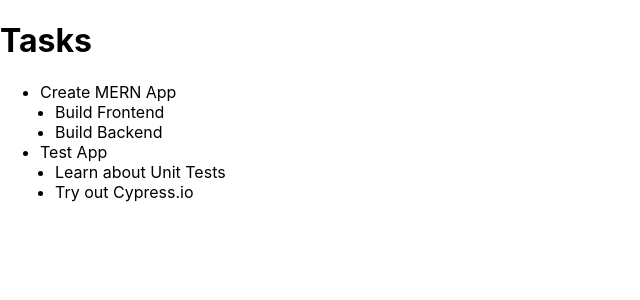
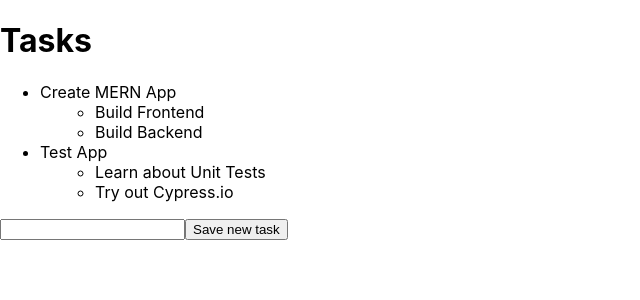
Before and after one commit to MichDist/extended-todo-list, a React (Create React App) app: page / in a window 1280 px wide. Shown: the top 300 px of the page, without its empty margins (0-640 px from the left). Built offline with nearby package versions, Linux system fonts and the light colour scheme.

Commit message:
Improved List and added simple form

```diff
--- a/src/App.js
+++ b/src/App.js
@@ -1,6 +1,7 @@
 import './App.css';
-//import ReactDOM from 'react-dom'
-import React, { useState } from 'react'
+//import ReactDOM from 'react-dom';
+import React, { useState } from 'react';
+import Task from './components/Task';
 
 const tasks = [
   {
@@ -41,27 +42,24 @@ const tasks = [
   }
 ]
 
-const Subtask = ({task}) => {
-  return (
-    task.subtasks.map(subtask => <li class='subtask' key={subtask.id}>{subtask.content}</li>)
-  )
-}
+const App = () => {
+  const [tasksState, setTasks] = useState(tasks);
 
-const Task = () => {
-  return (
-    tasks.map(task => <li key={task.id}>{task.content}
-    {<Subtask task={task} />}</li>)
-  )
-}
-
-const App = () => {
+  const addTask = (event) => {
+    event.preventDefault();
+    console.log('Button clicked', event.target);
+  }
 
   return (
     <div>
       <h1>Tasks</h1>
       <ul>
-        <Task />
+        <Task tasks={tasksState}/>
       </ul>
+      <form onSubmit={addTask}>
+        <input />
+        <button type="submit">Save new task</button>
+      </form>
     </div>
   )
 }
--- /dev/null
+++ b/src/components/Subtask.js
@@ -0,0 +1,9 @@
+import React from 'react';
+
+const Subtask = ({task}) => {
+  return (
+    task.subtasks.map(subtask => <li className='subtask' key={subtask.id}>{subtask.content}</li>)
+  )
+}
+
+export default Subtask;
--- /dev/null
+++ b/src/components/Task.js
@@ -0,0 +1,11 @@
+import React from 'react';
+import Subtask from './Subtask';
+
+const Task = ({tasks}) => {
+    return (
+      tasks.map(task => <li key={task.id}>{task.content}
+      <ul>{<Subtask task={task} />}</ul></li>)
+    )
+  }
+
+  export default Task;
```
